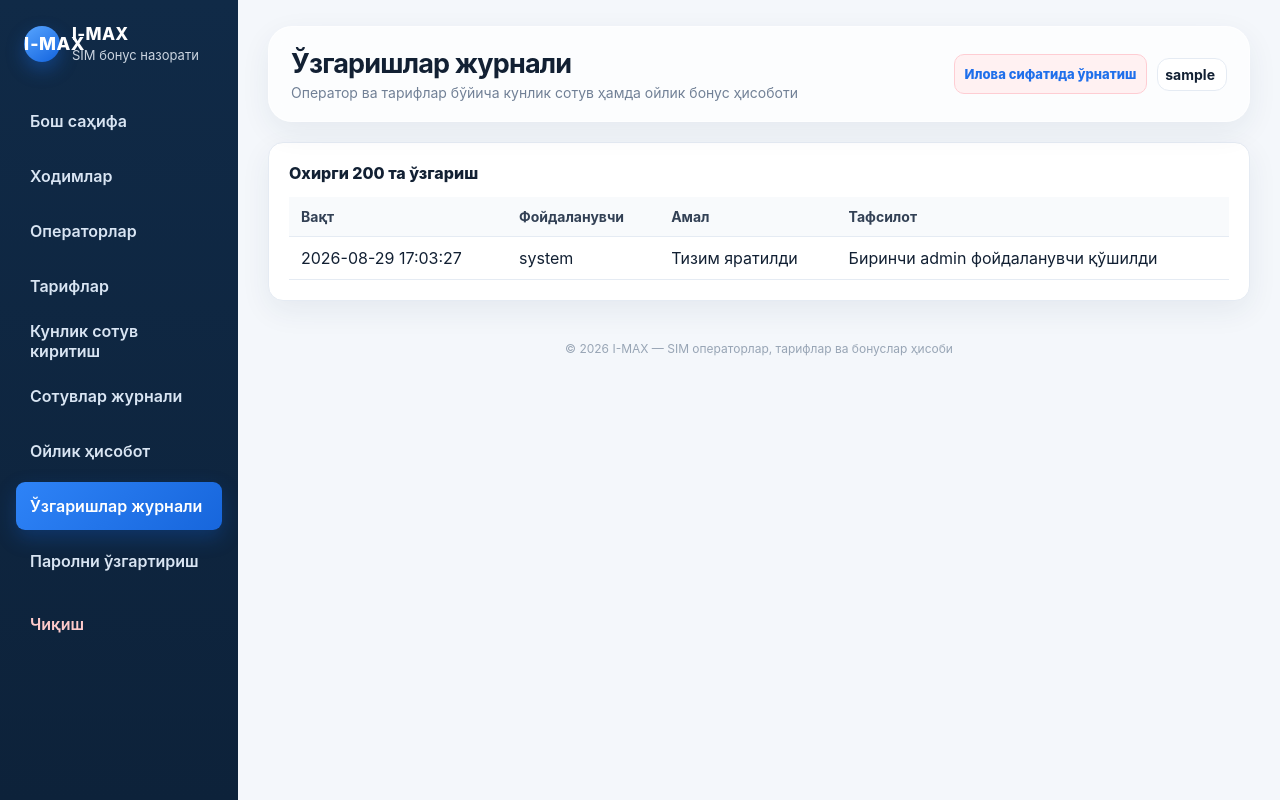
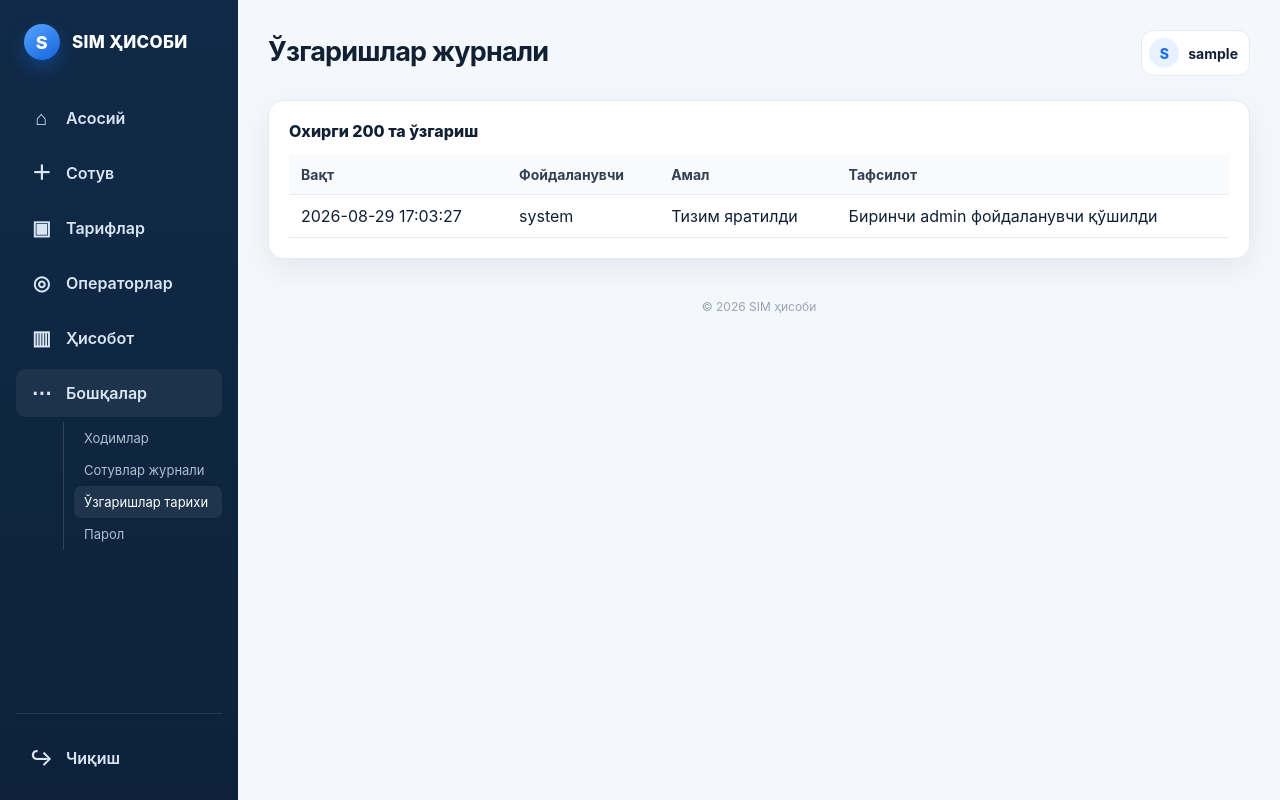
Before and after one commit to botir6-blip/gsm, a Flask app: page /audit in a window 1280 px wide. Run offline with Flask 3, Linux system fonts and the light colour scheme; the visitor is signed in with stand-in values (Sample User, id 1); some libraries are stand-ins or nearby versions.

Commit message:
Add files via upload

```diff
--- a/templates/base.html
+++ b/templates/base.html
@@ -3,11 +3,11 @@
 <head>
     <meta charset="utf-8">
     <meta name="viewport" content="width=device-width, initial-scale=1">
-    <title>{% block title %}I-MAX | SIM Бонус{% endblock %}</title>
-    <meta name="theme-color" content="#101828">
+    <title>{% block title %}SIM ҳисоби{% endblock %}</title>
+    <meta name="theme-color" content="#102a47">
     <meta name="mobile-web-app-capable" content="yes">
     <meta name="apple-mobile-web-app-capable" content="yes">
-    <meta name="apple-mobile-web-app-title" content="I-MAX">
+    <meta name="apple-mobile-web-app-title" content="SIM ҳисоби">
     <link rel="manifest" href="{{ url_for('static', filename='manifest.webmanifest') }}">
     <link rel="icon" type="image/png" sizes="192x192" href="{{ url_for('static', filename='icons/icon-192.png') }}">
     <link rel="apple-touch-icon" href="{{ url_for('static', filename='icons/icon-192.png') }}">
@@ -17,43 +17,46 @@
 <body>
 <div class="app-shell">
     <aside class="sidebar">
-        <div class="brand brand-main">
-            <div class="brand-mark">I‑MAX</div>
-            <div>
-                <div class="brand-title">I-MAX</div>
-                <div class="brand-subtitle">SIM бонус назорати</div>
-            </div>
-        </div>
-        <div class="brand-chip">Корпоратив бошқарув панели</div>
+        <a class="brand brand-main" href="{{ url_for('dashboard') }}">
+            <span class="brand-mark">S</span>
+            <span class="brand-title">SIM ҲИСОБИ</span>
+        </a>
+
         <nav class="nav">
-            <a class="nav-link {{ 'active' if active == 'dashboard' else '' }}" href="{{ url_for('dashboard') }}">Бош саҳифа</a>
-            <a class="nav-link {{ 'active' if active == 'employees' else '' }}" href="{{ url_for('employees') }}">Ходимлар</a>
-            <a class="nav-link {{ 'active' if active == 'operators' else '' }}" href="{{ url_for('operators') }}">Операторлар</a>
-            <a class="nav-link {{ 'active' if active == 'tariffs' else '' }}" href="{{ url_for('tariffs') }}">Тарифлар</a>
-            <a class="nav-link {{ 'active' if active == 'sale_new' else '' }}" href="{{ url_for('sale_new') }}">Кунлик сотув киритиш</a>
-            <a class="nav-link {{ 'active' if active == 'sales_journal' else '' }}" href="{{ url_for('sales_journal') }}">Сотувлар журнали</a>
-            <a class="nav-link {{ 'active' if active == 'report' else '' }}" href="{{ url_for('report') }}">Ойлик ҳисобот</a>
-            <a class="nav-link {{ 'active' if active == 'audit' else '' }}" href="{{ url_for('audit') }}">Ўзгаришлар журнали</a>
-            <a class="nav-link {{ 'active' if active == 'password' else '' }}" href="{{ url_for('change_password') }}">Паролни ўзгартириш</a>
-            <a class="nav-link danger" href="{{ url_for('logout') }}">Чиқиш</a>
+            <a class="nav-link {{ 'active' if active == 'dashboard' else '' }}" href="{{ url_for('dashboard') }}"><span class="nav-icon">⌂</span><span>Асосий</span></a>
+            <a class="nav-link {{ 'active' if active == 'sale_new' else '' }}" href="{{ url_for('sale_new') }}"><span class="nav-icon">＋</span><span>Сотув</span></a>
+            <a class="nav-link {{ 'active' if active == 'tariffs' else '' }}" href="{{ url_for('tariffs') }}"><span class="nav-icon">▣</span><span>Тарифлар</span></a>
+            <a class="nav-link {{ 'active' if active == 'operators' else '' }}" href="{{ url_for('operators') }}"><span class="nav-icon">◎</span><span>Операторлар</span></a>
+            <a class="nav-link {{ 'active' if active == 'report' else '' }}" href="{{ url_for('report') }}"><span class="nav-icon">▥</span><span>Ҳисобот</span></a>
+
+            <details class="nav-more" {% if active in ['employees','sales_journal','audit','password'] %}open{% endif %}>
+                <summary><span class="nav-icon">⋯</span><span>Бошқалар</span></summary>
+                <div class="nav-submenu">
+                    <a class="nav-sublink {{ 'active' if active == 'employees' else '' }}" href="{{ url_for('employees') }}">Ходимлар</a>
+                    <a class="nav-sublink {{ 'active' if active == 'sales_journal' else '' }}" href="{{ url_for('sales_journal') }}">Сотувлар журнали</a>
+                    <a class="nav-sublink {{ 'active' if active == 'audit' else '' }}" href="{{ url_for('audit') }}">Ўзгаришлар тарихи</a>
+                    <a class="nav-sublink {{ 'active' if active == 'password' else '' }}" href="{{ url_for('change_password') }}">Парол</a>
+                </div>
+            </details>
         </nav>
-        <div class="sidebar-note">
-            <div class="sidebar-note-title">I-MAX</div>
-            <div class="sidebar-note-text">Mobiuz, Uzmobile ва бошқа операторлар кесимида SIM-карта сотуви ҳамда бонусларни назорат қилиш учун қулай интерфейс.</div>
+
+        <div class="sidebar-bottom">
+            <button type="button" id="installAppButton" class="sidebar-install" hidden>Иловани ўрнатиш</button>
+            <a class="nav-link logout-link" href="{{ url_for('logout') }}"><span class="nav-icon">↪</span><span>Чиқиш</span></a>
         </div>
     </aside>
+
     <main class="content">
-        <header class="topbar topbar-panel">
+        <header class="topbar">
             <div>
-                <div class="brand-line">I-MAX</div>
-                <h1>{% block header %}I-MAX SIM Бонус{% endblock %}</h1>
-                <p>{% block subheader %}Оператор ва тарифлар бўйича кунлик сотув ҳамда ойлик бонус ҳисоботи{% endblock %}</p>
+                <h1>{% block header %}Асосий{% endblock %}</h1>
+                <p>{% block subheader %}{% endblock %}</p>
             </div>
             <div class="topbar-actions">
-                <button type="button" id="installAppButton" class="btn small install-app-button" hidden>Илова сифатида ўрнатиш</button>
-                <div class="user-pill">{{ session.get('username', 'admin') }}</div>
+                <div class="user-pill"><span class="user-avatar">{{ session.get('username', 'A')[:1]|upper }}</span><span>{{ session.get('username', 'admin') }}</span></div>
             </div>
         </header>
+
         {% with messages = get_flashed_messages(with_categories=true) %}
             {% if messages %}
                 <div class="messages">
@@ -63,8 +66,9 @@
                 </div>
             {% endif %}
         {% endwith %}
+
         {% block content %}{% endblock %}
-        <footer class="footer-note">© {{ current_year }} I-MAX — SIM операторлар, тарифлар ва бонуслар ҳисоби</footer>
+        <footer class="footer-note">© {{ current_year }} SIM ҳисоби</footer>
     </main>
 </div>
 </body>
```
Also changed, not shown: templates/dashboard.html (+36 -43 lines).
